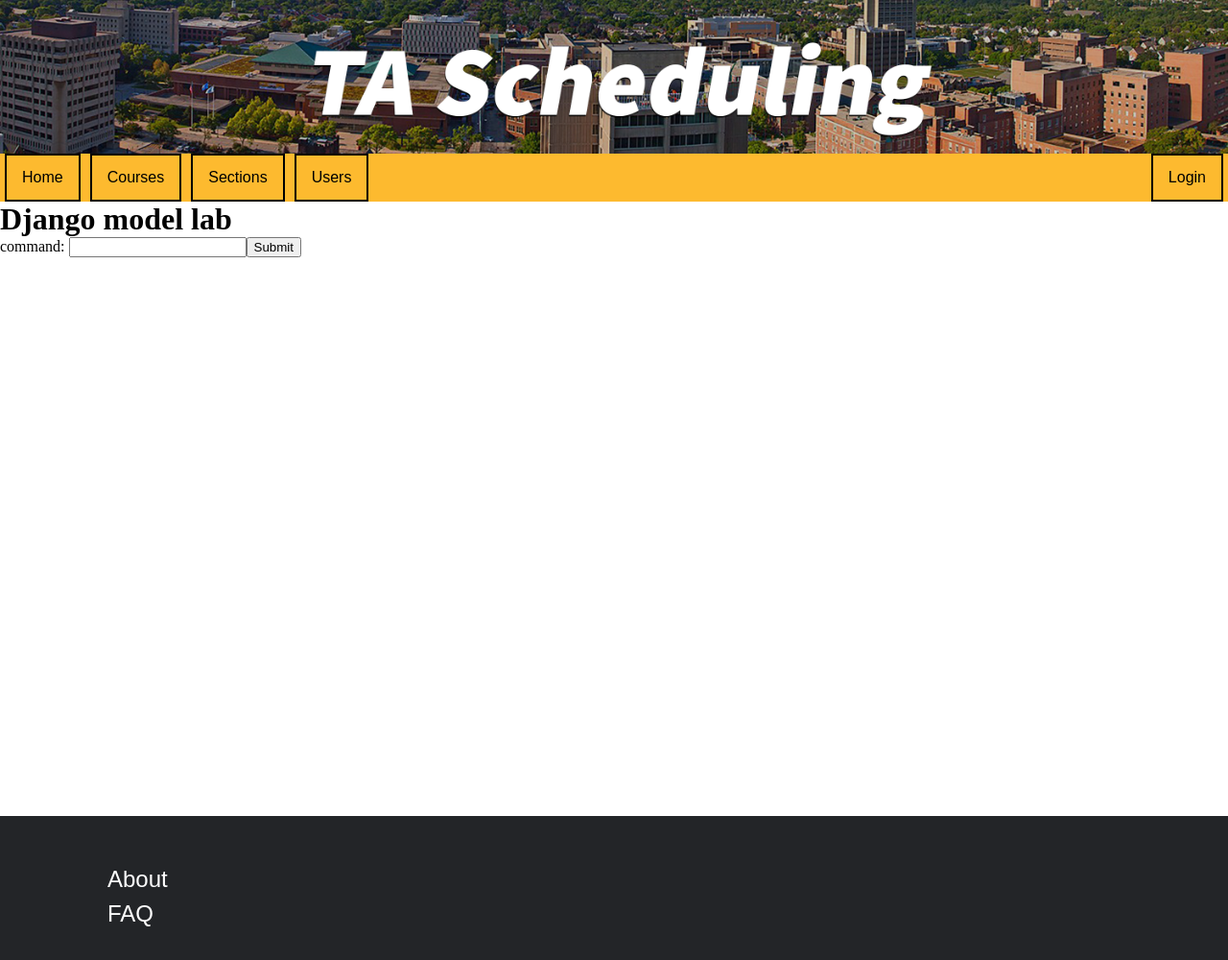
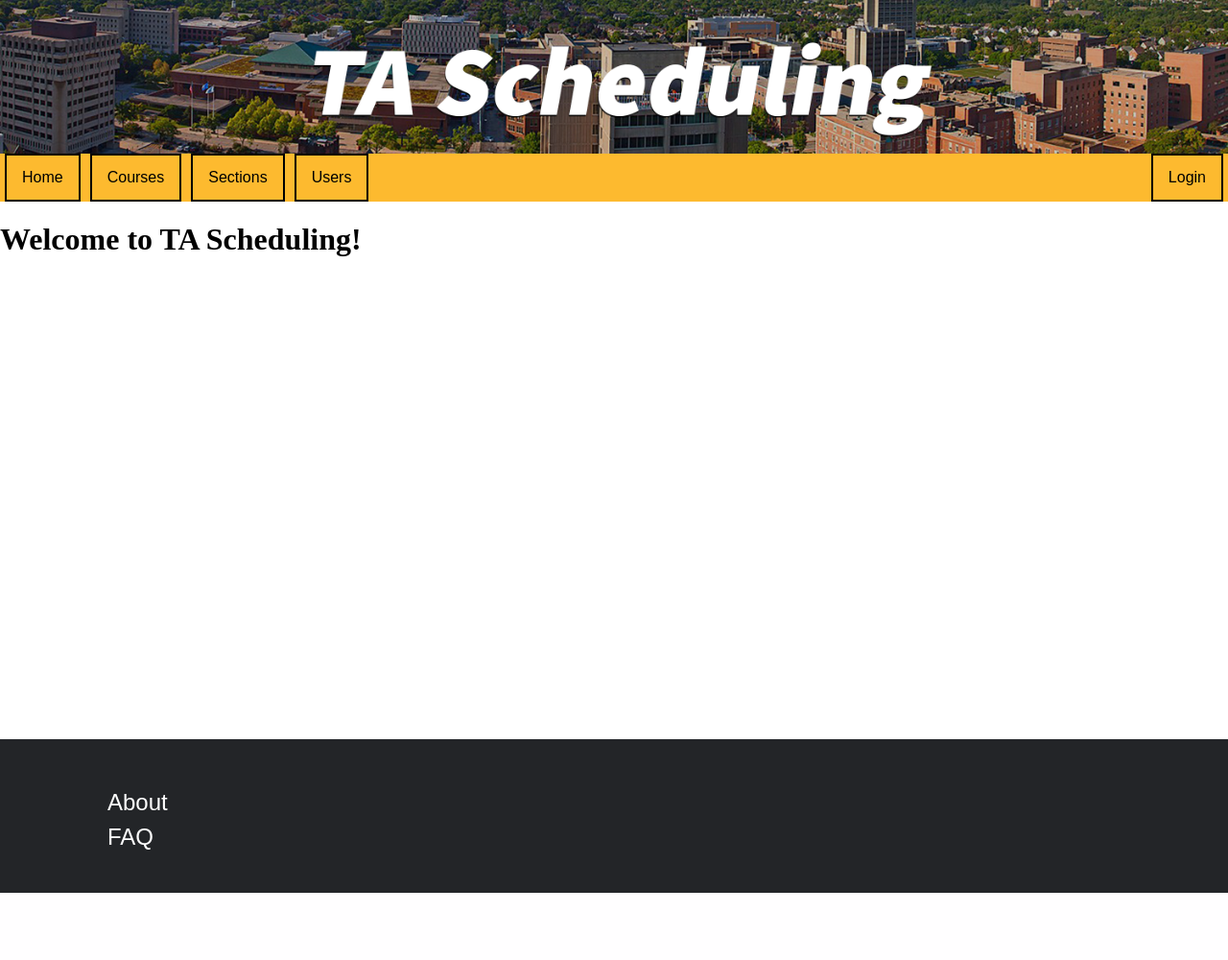
Before and after one commit to carpiotyler/TA-App-Copy, a Django app: page / in a window 1280 px wide. Shown: the whole page at 96% size. After the commit the page ends 930 px from the top, so only its background shows below. Run offline with Django 3.2, Linux system fonts and the light colour scheme.

Commit message:
Styling again

```diff
--- a/TAServer/models.py
+++ b/TAServer/models.py
@@ -128,7 +128,7 @@ class Section(models.Model):
     # section type (uses SEC_TYPE)
     stype = models.CharField(max_length=10, blank=True, null=True, choices=SEC_TYPE, default=None)
     # course points to course model
-    course = models.ForeignKey(Course, on_delete=models.CASCADE)
+    course = models.ForeignKey(Course, on_delete=models.CASCADE, null=True)
     # room Number
     room = models.IntegerField(default=-1, blank=True, null=True)
     # instructor or ta
--- a/static/css/style.css
+++ b/static/css/style.css
@@ -92,7 +92,7 @@ a.bottomLinks:hover{
 }
 
 .footerMenu {
-	height: 150px;
+	height: 20vh;
 	width: 100%;
 	font-family: Arial, Helvetica, sans-serif;
 	background-color: #232528;
@@ -166,5 +166,7 @@ a.bottomLinks:hover{
     transform: translateY(-50%);
 }
 .main-content {
-    min-height: 80vh;
+    min-height: 70vh;
+    position: relative;
+    overflow: hidden;
 }
--- a/templates/base.html
+++ b/templates/base.html
@@ -4,7 +4,7 @@
 <html lang="en">
 <head>
     <meta charset="UTF-8">
-    <title>Hello Django</title>
+    <title>TA Scheduling WebApp</title>
     <meta charset="UTF-8"/>
     <meta name="viewport" content="width=device-width, initial-scale=1"/>
     <link rel="stylesheet" href="{% static "css/style.css" %}">
--- a/templates/courses/course_detail.html
+++ b/templates/courses/course_detail.html
@@ -2,7 +2,7 @@
 
 {% block content %}
     {% include "main/header.html" %}
-    <div class="course" style="padding: 32px; background-color: lightgray">
+    <div class="main-content" style="padding: 32px; background-color: lightgray">
         <h1>Course</h1>
         <p>Name: {{ course.name }}</p>
         <p>Department: {{ course.dept }}</p>
--- a/templates/courses/course_list.html
+++ b/templates/courses/course_list.html
@@ -1,8 +1,8 @@
 {% extends "base.html" %}
 
 {% block content %}
+    {% include "main/header.html" %}
     <div class="main-content">
-    {% include "main/header.html" %}
         <h1>Course List</h1>
 
         {% for course in courses %}
--- a/templates/main/index.html
+++ b/templates/main/index.html
@@ -2,12 +2,7 @@
 {% block content %}
     {% include "main/header.html" %}
     <div class="main-content">
-        <h1 style="margin:0">Django model lab</h1>
-        <form method="post" action="/">
-        {% csrf_token %}
-         command: <input type="text" name="command"/><input type="submit"/>
-        </form>
-        <div id="out">{{out|linebreaks}}</div>
+        <h1>Welcome to TA Scheduling!</h1>
     </div>
     {% include "main/footer.html" %}
 {% endblock content %}
--- a/templates/sections/section_list.html
+++ b/templates/sections/section_list.html
@@ -1,8 +1,8 @@
 {% extends "base.html" %}
 
 {% block content %}
+    {% include "main/header.html" %}
     <div class="main-content">
-    {% include "main/header.html" %}
         <h1>Section List</h1>
 
         {% for section in sections %}
```
Lines whose indentation alone changed are shown as unchanged.
